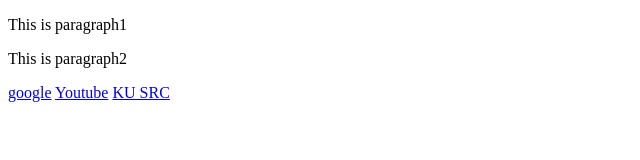
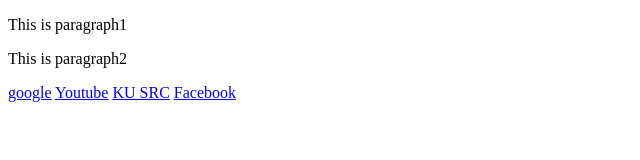
Before and after one commit to Guy2912/GitHtml, a plain HTML site: page index.html in a window 1280 px wide. Shown: the full height of the page, 0-640 px from the left. Drawn offline with Linux system fonts and the light colour scheme.

Commit message:
new-version

```diff
--- a/index.html
+++ b/index.html
@@ -15,5 +15,6 @@
         <a href="http://www.google.co.th">google</a>
         <a href="http://www.youtube.com">Youtube</a>
         <a href="http://www.src.ku.ac.th">KU SRC</a>
+        <a href="http://www.facebook.com">Facebook</a>
 </body>
 </html>
```
